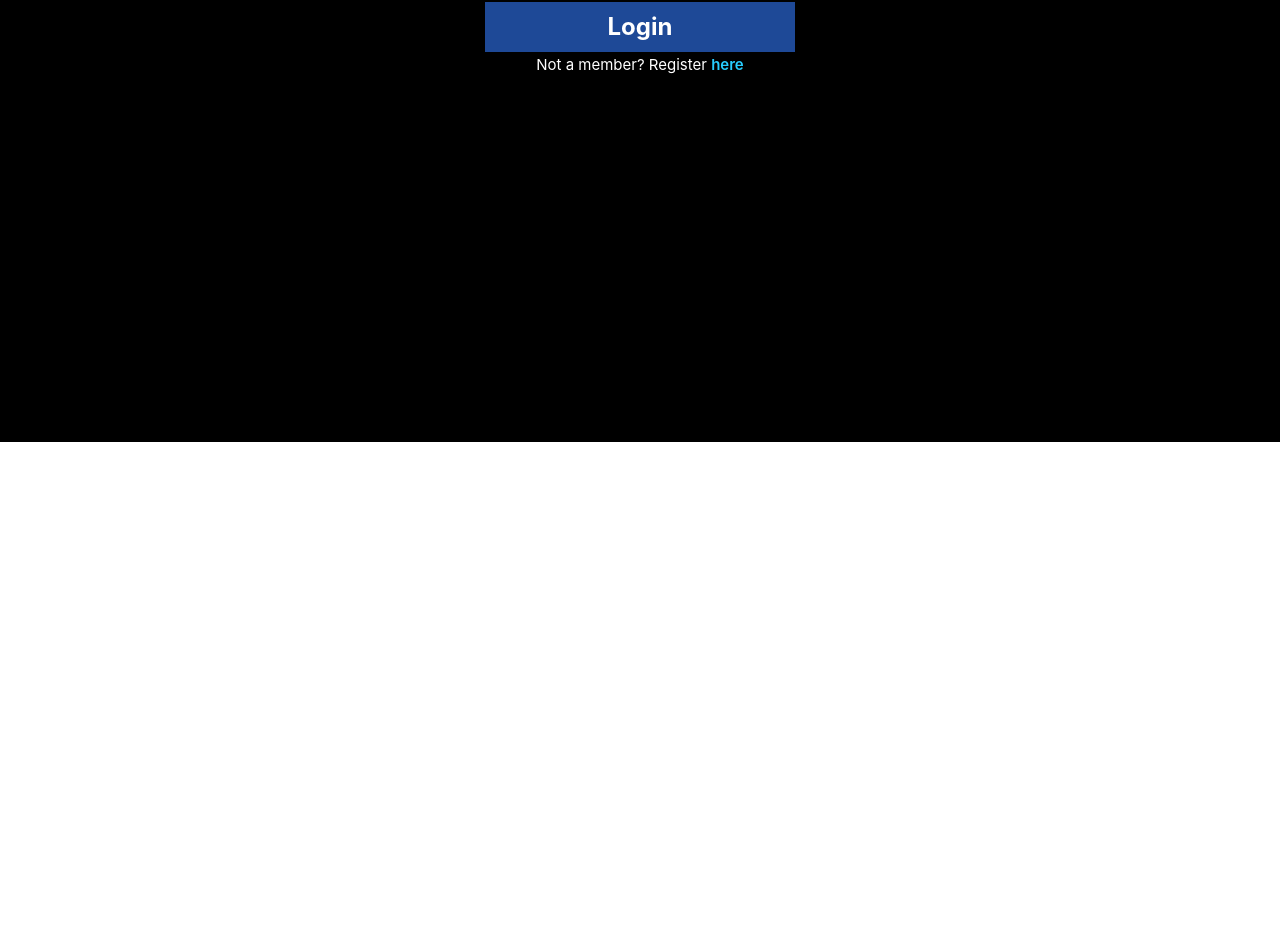
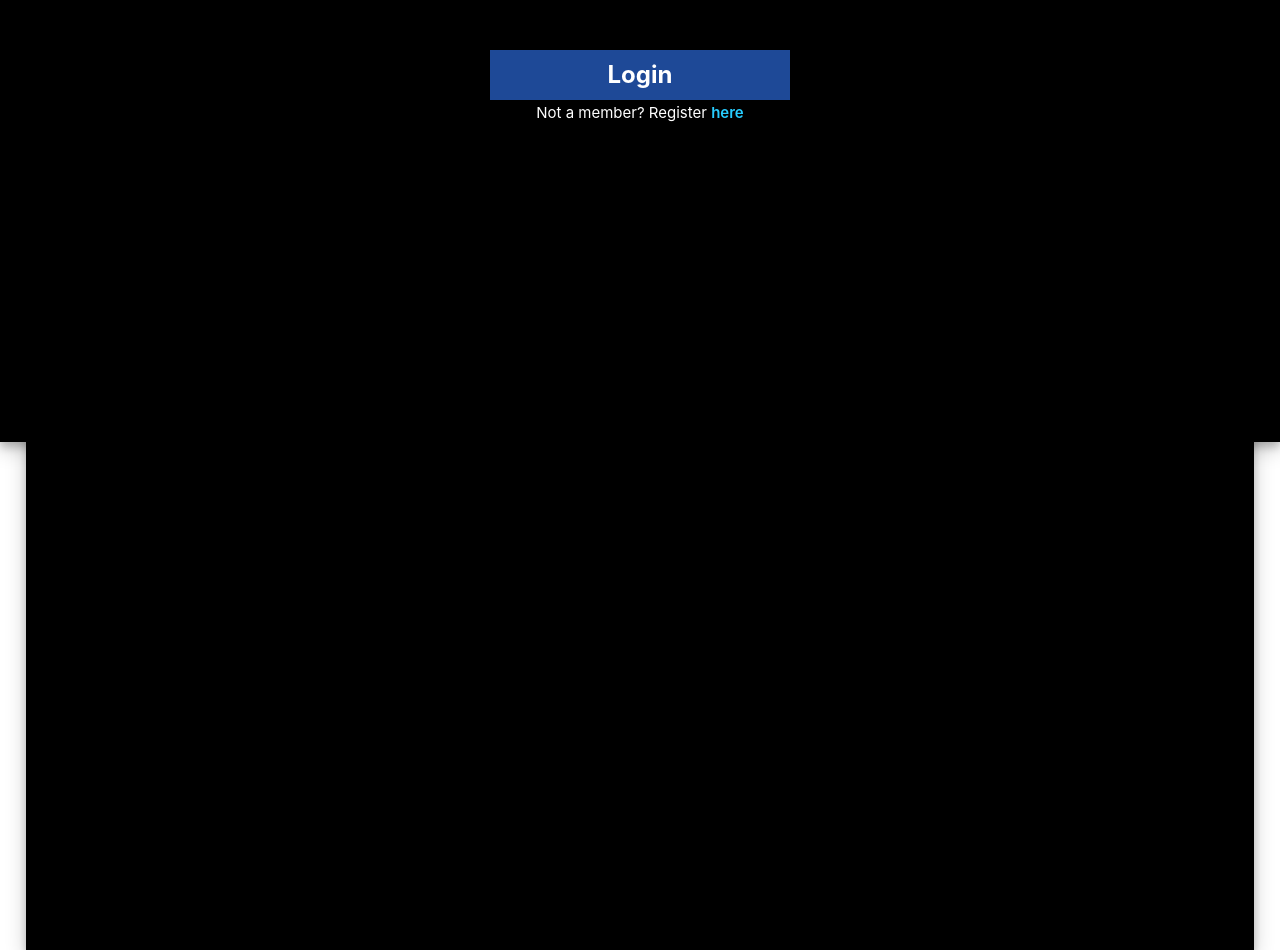
Before and after one commit to anirudh0806/BookFrontend, a React (Create React App) app: page /login in a window 1280 px wide. Shown: the part 358-1308 px from the top of the page. Before the commit the page ends 800 px from the top, so only its background shows below. Built offline with nearby package versions, Linux system fonts and the light colour scheme.

Commit message:
styling final commit 4

```diff
--- a/src/components/auth/login.css
+++ b/src/components/auth/login.css
@@ -42,7 +42,7 @@
 }
 
 .button{
-  width: 310px;
+  width: 300px;
   height: 50px;
   margin-top: 12px;
   background: #1e4997;
--- a/src/components/auth/login.js
+++ b/src/components/auth/login.js
@@ -33,9 +33,9 @@ export default function Login(props) {
 
   let error = '';
 
-  if (message) {
-    error = <div className="alert">{message}</div>;
-  }
+  // if (message) {
+  //   error = <div className="abc" style={{color:"white"}}>{message}</div>;
+  // }
 
   return (
     <div className="Form">
@@ -81,7 +81,7 @@ export default function Login(props) {
               placeholder="Enter your password"
               onChange={handleInputChange}
             />
-          </div>
+          </div>                                                                                                                                    <br></br><br></br>
           <button className="button" type="submit">
             <b>Login</b>
           </button>{' '}
@@ -89,6 +89,9 @@ export default function Login(props) {
           <span className="register">
             Not a member? Register <Link to="/register">here</Link>
           </span>
+          <br></br>
+
+          <div className="abc" style={{color:"red",fontWeight:"bolder",fontSize:"larger",margin:"2%" }}>{message}</div>
         </div>
       </form>
     </div>
```
